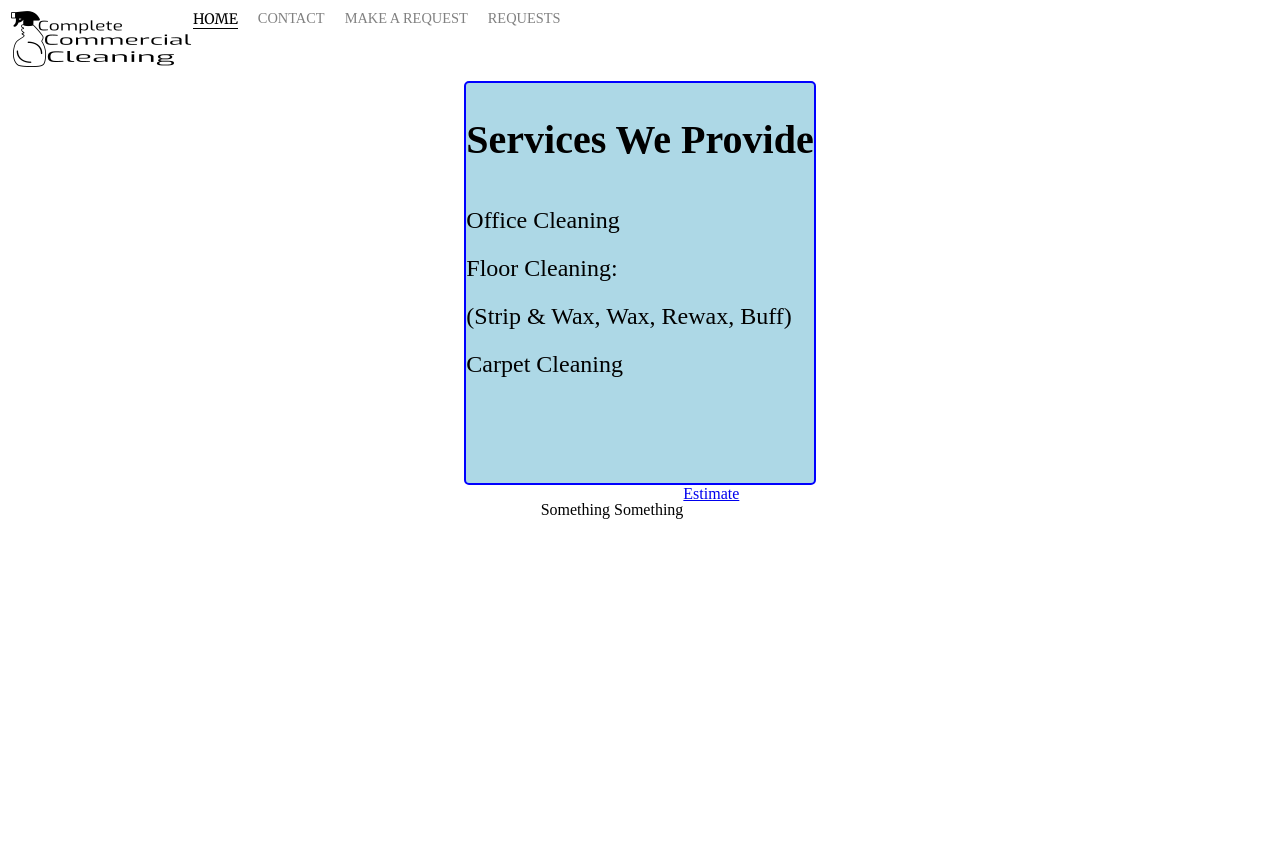
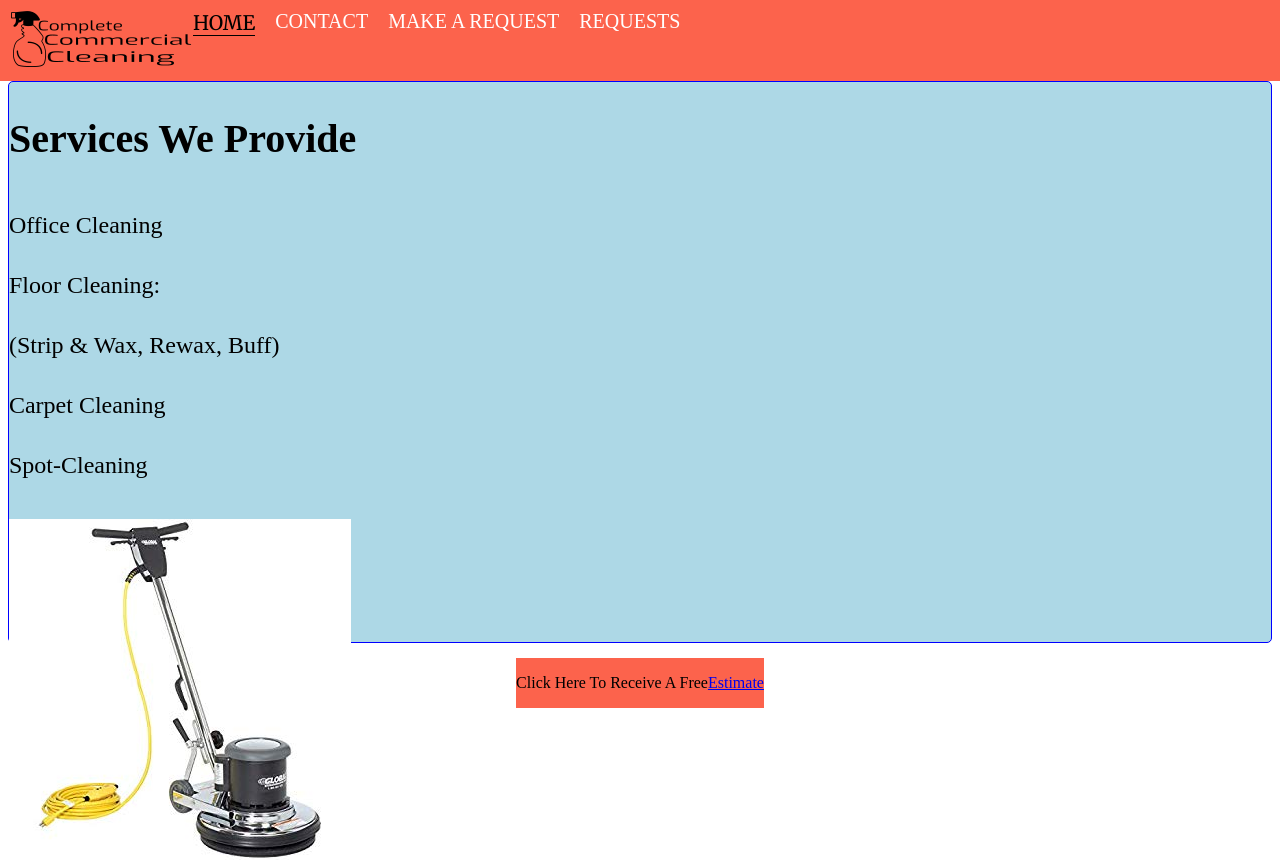
Before and after one commit to OswaldoGutierrez/CCC-Site, a React (Create React App) app: page / in a window 1280 px wide. Shown: the top 860 px of the page. Before the commit the page ends 800 px from the top, so only its background shows below. Built offline with nearby package versions, Linux system fonts and the light colour scheme.

Commit message:
update to mostly everything

```diff
--- a/src/form/service.js
+++ b/src/form/service.js
@@ -59,8 +59,6 @@ export default class Serivce extends Component {
   }
 
   handleSubmit(event) {
-    event.preventDefault();
-
     axios({
       method: this.state.apiAction,
       url: this.state.apiUrl,
@@ -87,12 +85,18 @@ export default class Serivce extends Component {
       .catch(error => {
         console.log("request form handleSubmit error", error);
       });
+
+    event.preventDefault();
   }
 
   render() {
     return (
       <div className="one">
         <form onSubmit={this.handleSubmit} className="request-form">
+          <div className="text">
+            <h3>Request Form</h3>
+          </div>
+
           <div className="inputs">
             <input
               type="text"
--- a/src/pages/home.js
+++ b/src/pages/home.js
@@ -1,5 +1,8 @@
 import React from "react";
 import { Link } from "react-router-dom";
+
+import ImageOne from "../images/image-one.jpg";
+import ImageTwo from "../images/image-two.jpg";
 
 class Home extends React.Component {
   render() {
@@ -10,13 +13,22 @@ class Home extends React.Component {
           <p>
             Office Cleaning <br />
             Floor Cleaning: <br />
-            (Strip & Wax, Wax, Rewax, Buff) <br />
-            Carpet Cleaning
+            (Strip & Wax, Rewax, Buff) <br />
+            Carpet Cleaning <br />
+            Spot-Cleaning <br />
           </p>
+
+          <div className="image-one">
+            <img src={ImageOne} alt="image-one" />
+          </div>
+
+          <div className="image-two">
+            <img src={ImageTwo} alt="image-two" />
+          </div>
         </div>
 
         <div className="make-request">
-          <p>Something Something</p>
+          <p>Click Here To Receive A Free</p>
           <Link to="/service-form">Estimate</Link>
         </div>
       </div>
--- a/src/styles/home.scss
+++ b/src/styles/home.scss
@@ -5,10 +5,11 @@
   flex-direction: column;
 
   .services {
-    border: 2px solid blue;
+    border: 1px solid blue;
     border-radius: 5px;
     background-color: lightblue;
-    height: 50vh;
+    height: 70vh;
+    width: 98.6vw;
 
     h2 {
       font-size: 2.5em;
@@ -16,11 +17,15 @@
 
     p {
       font-size: 1.5em;
-      line-height: 2;
+      line-height: 2.5;
     }
   }
 
   .make-request {
     display: flex;
+    justify-content: center;
+    align-items: center;
+    background-color: #fc634c;
+    margin-top: 15px;
   }
 }
--- a/src/styles/navigation.scss
+++ b/src/styles/navigation.scss
@@ -2,6 +2,7 @@
   display: flex;
   justify-content: space-between;
   padding: 10px;
+  background-color: #fc634c;
 
   .left-side {
     display: flex;
@@ -13,10 +14,10 @@
     transition: 0.5s ease-in-out;
     margin-right: 20px;
     text-transform: uppercase;
-    font-size: 0.9em;
+    font-size: 1.25em;
 
     a {
-      color: gray;
+      color: white;
       text-decoration: none;
       & :hover {
         color: black;
```
Also changed, not shown: src/images/image-one.jpg (added), src/images/image-two.jpg (added).
